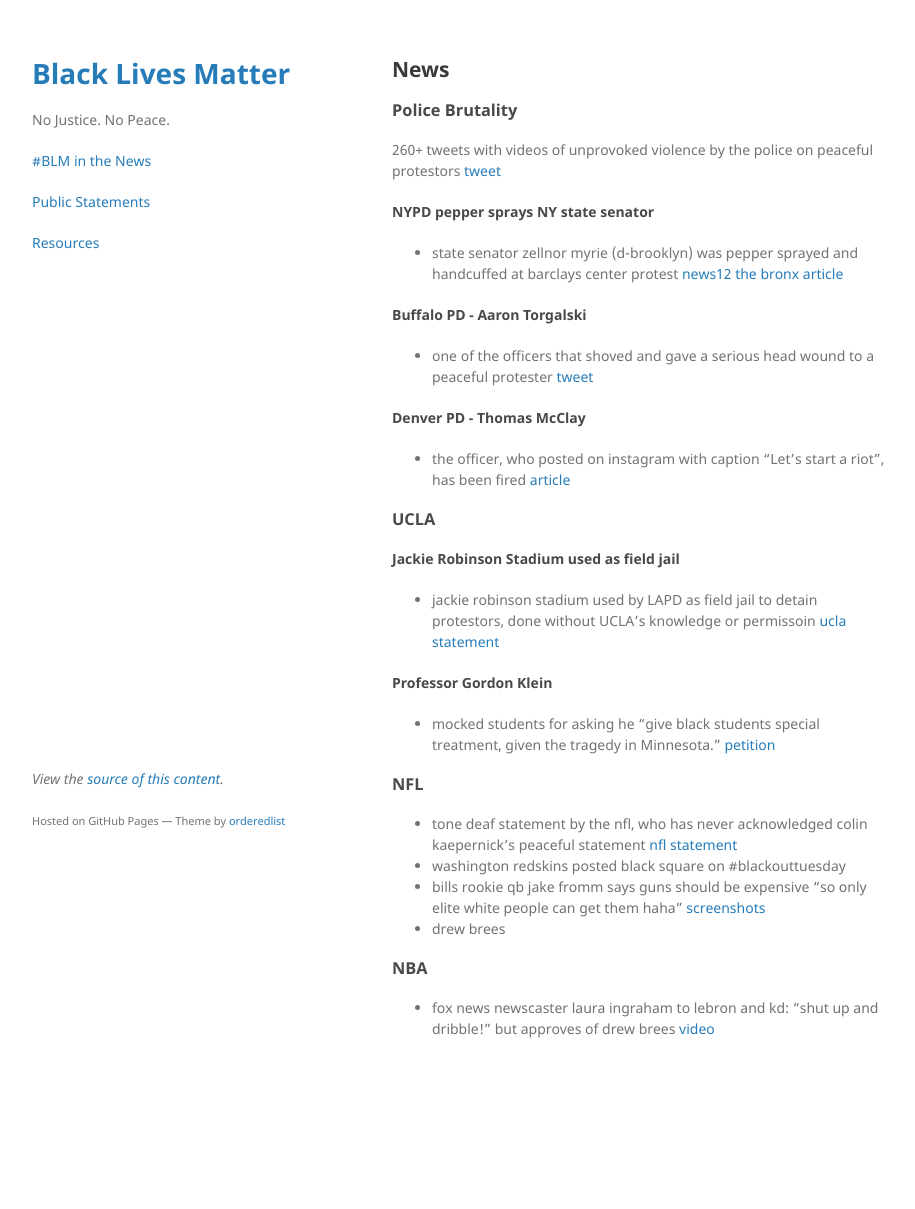
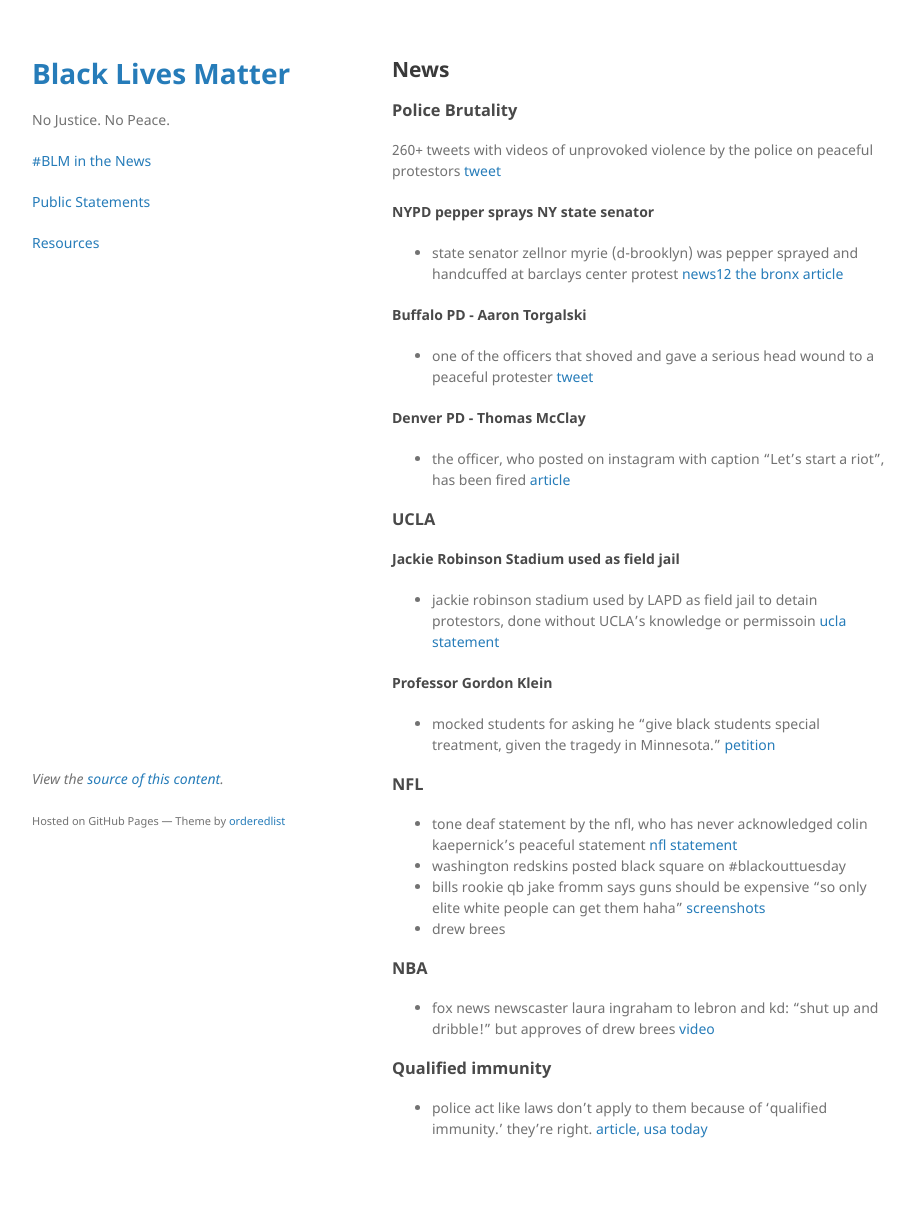
Before and after one commit to nojusticenopeace/nojusticenopeace.github.io, a Jekyll site: the page built from news.md, in a window 1280 px wide. Shown: the whole page, without its empty margins (178-1093 px from the left). Built offline with Jekyll 4.4.1, drawn with Linux system fonts in a browser that asks for light colours; before the commit the page ends 1109 px from its top, so only the background shows below that.

Commit message:
Update news.md

```diff
--- a/news.md
+++ b/news.md
@@ -38,3 +38,6 @@ layout: default
 
 ### NBA
 * fox news newscaster laura ingraham to lebron and kd: "shut up and dribble!" but approves of drew brees [video](https://twitter.com/ComplexSports/status/1268551040074383361)
+
+### Qualified immunity
+* police act like laws don't apply to them because of 'qualified immunity.' they're right. [article, usa today](https://www.usatoday.com/story/opinion/2020/05/30/police-george-floyd-qualified-immunity-supreme-court-column/5283349002/)
```
